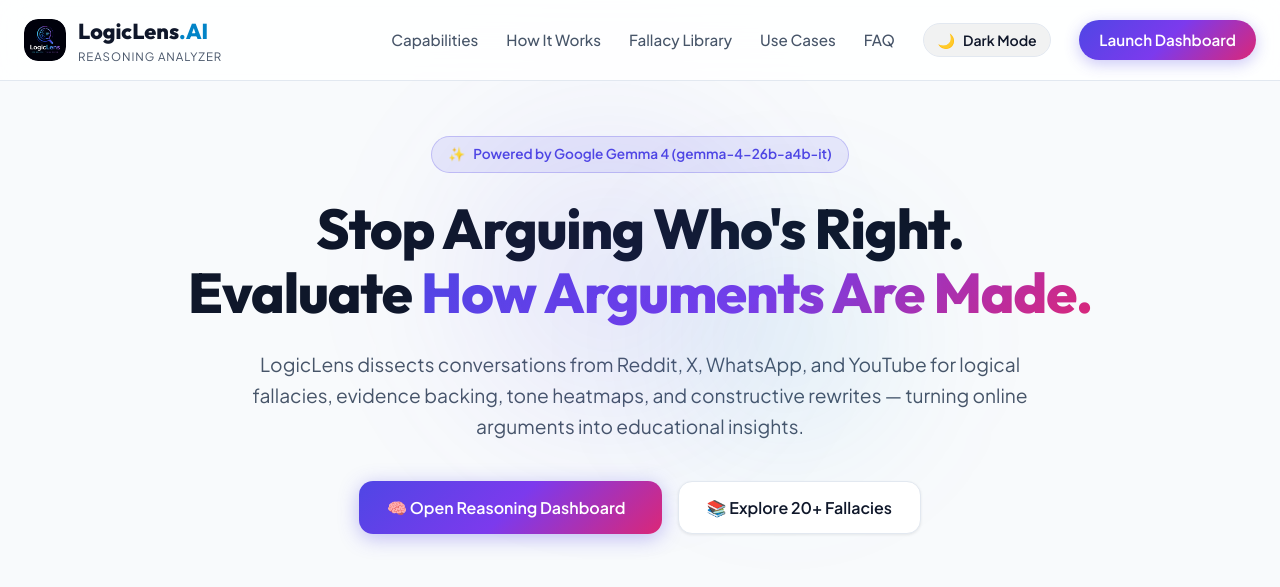
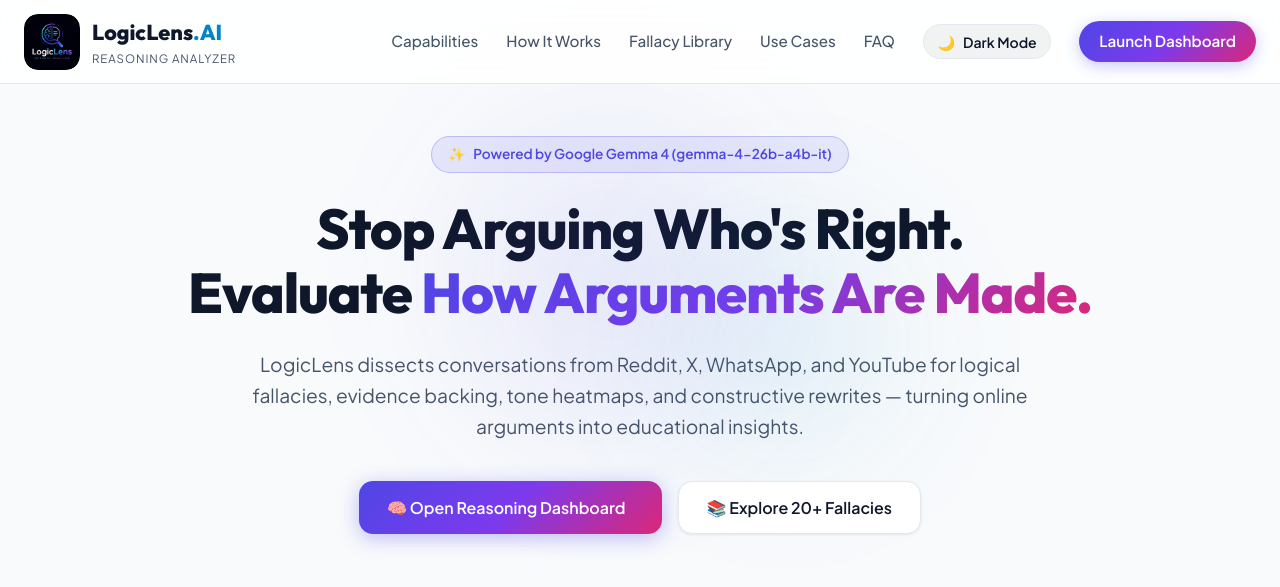
Before and after one commit to Dominus005era/LogicLens, a website: page public/index.html in a window 1280 px wide. Shown: the top 587 px of the page. Drawn offline with Linux system fonts and the light colour scheme; no server answers.

Commit message:
Increase logo dimensions to 56px with object-fit contain for enhanced visibility

```diff
--- a/public/styles.css
+++ b/public/styles.css
@@ -181,19 +181,20 @@ h1, h2, h3, h4 {
 
 .logo-icon-wrap {
   position: relative;
-  width: 42px;
-  height: 42px;
+  width: 56px;
+  height: 56px;
   border-radius: var(--radius-md);
   display: flex;
   align-items: center;
   justify-content: center;
   overflow: hidden;
+  flex-shrink: 0;
 }
 
 .brand-logo-img {
   width: 100%;
   height: 100%;
-  object-fit: cover;
+  object-fit: contain;
   border-radius: var(--radius-md);
 }
 
```
